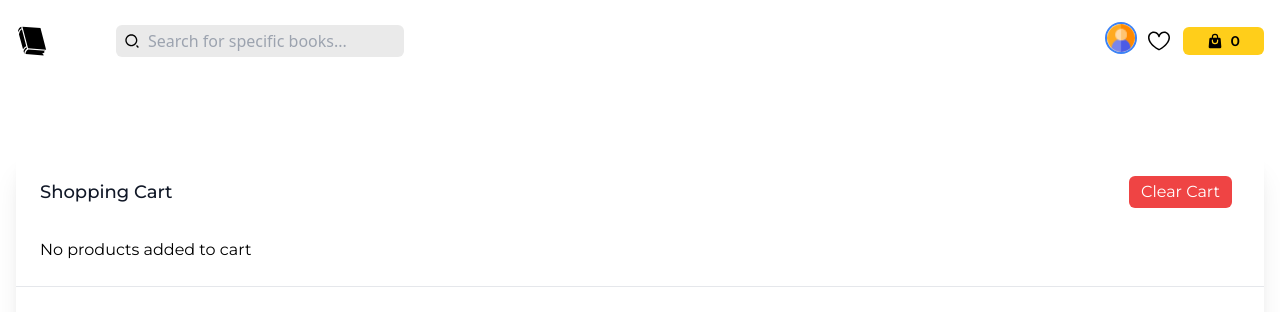
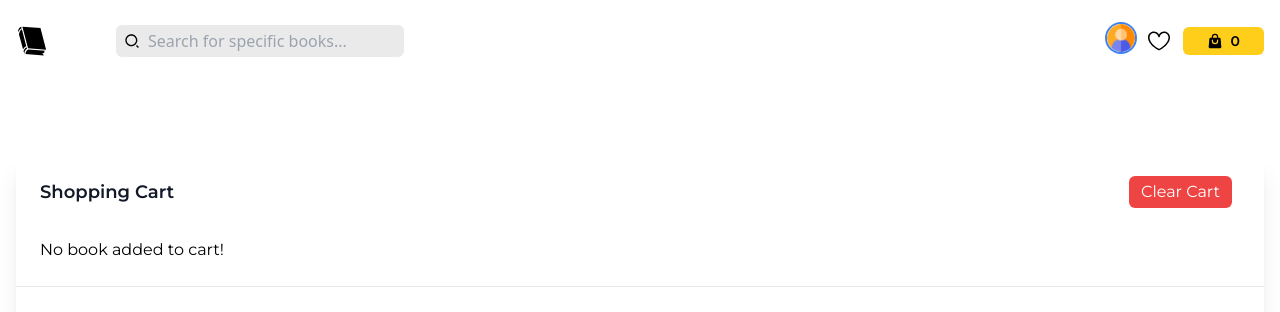
Before and after one commit to azaraverse/bookstore, a React (Vite) app in the folder frontend/: page /cart in a window 1280 px wide. Shown: the top 312 px of the page. Built offline with nearby package versions, Linux system fonts and the light colour scheme.

Commit message:
change product to book plus minor adjustments...

```diff
--- a/frontend/src/pages/books/CartPage.jsx
+++ b/frontend/src/pages/books/CartPage.jsx
@@ -8,8 +8,8 @@ const CartPage = () => {
   const cartItems = useSelector(state => state.cart.cartItems);
   const totalPrice = cartItems.reduce((acc, item) => acc + item.newPrice, 0).toFixed(2);
   const dispatch = useDispatch();
-  const handleRemoveFromCart = (product) => {
-    dispatch(removeFromCart(product));
+  const handleRemoveFromCart = (book) => {
+    dispatch(removeFromCart(book));
   };
   const handleClearCart = () => {
     dispatch(clearCart());
@@ -19,7 +19,7 @@ const CartPage = () => {
     <div className="flex mt-12 h-full flex-col overflow-hidden bg-white shadow-xl font-primary">
       <div className="flex-1 overflow-y-auto px-4 py-6 sm:px-6">
         <div className="flex items-start justify-between">
-          <div className="text-lg font-medium text-gray-900">
+          <div className="text-lg font-semibold text-gray-900">
             Shopping Cart
           </div>
           <div className="ml-3 flex h-7 items-center ">
@@ -57,7 +57,7 @@ const CartPage = () => {
                               </h3>
                               <p className="sm:ml-4">Gh₵ { book.newPrice }</p>
                             </div>
-                            <p className="mt-1 text-sm text-gray-500 capitalize"><strong>Category:</strong> {book.category}</p>
+                            <p className="mt-1 text-sm text-gray-500 capitalize"><strong>Category:</strong> { book.category }</p>
                           </div>
                           <div className="flex flex-1 flex-wrap items-end justify-between space-y-2 text-sm">
                             <p className="text-gray-500"><strong>Qty:</strong> 1</p>
@@ -77,7 +77,7 @@ const CartPage = () => {
                 </ul>
               ) : (
                 <p>
-                  No products added to cart
+                  No book added to cart!
                 </p>
               )
             }
```
